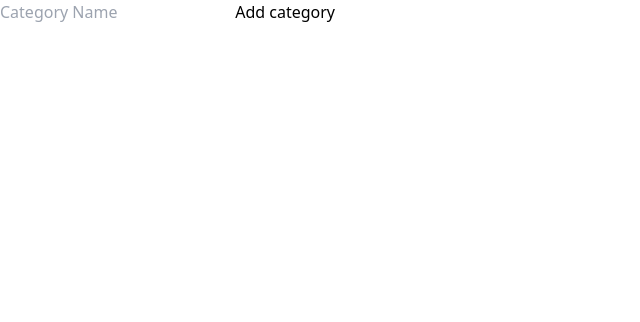
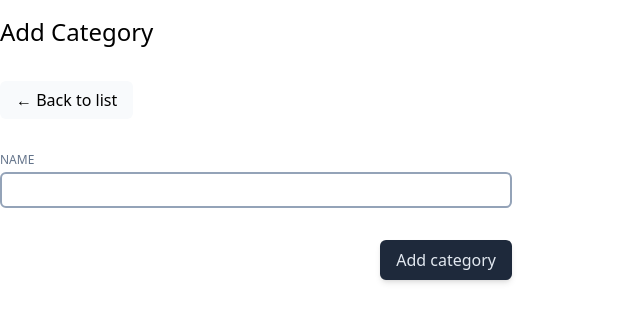
Before and after one commit to RonelTheGreat/inventory-app, a PHP site: template views/categories/add.php in a window 1280 px wide. Shown: the top 322 px of the page, without its empty margins (0-640 px from the left). Run offline with PHP 8.4, Linux system fonts and the light colour scheme; the template is opened without the code that fills it, so the values that code supplies are empty; style sheets or scripts are compiled from the project's sources; some libraries are stand-ins or nearby versions.

Commit message:
Sync input styles

```diff
--- a/views/categories/add.php
+++ b/views/categories/add.php
@@ -1,4 +1,21 @@
-<form method="POST">
-	<input type="text" name="name" placeholder="Category Name">
-	<button type="submit">Add category</button>
-</form>
+<div class="w-2/5 my-4">
+	<h1 class="text-2xl mb-10">Add Category</h1>
+	<div class="mb-10">
+		<a href="/index.php?p=categories&action=list" class="custom-secondary-button">
+			&larr; Back to list
+		</a>
+	</div>
+
+	<form method="POST">
+		<?php include_once ROOT_DIR . '/views/includes/alert-error.php'; ?>
+
+		<div class="mb-4">
+			<label class="custom-input-label">Name</label>
+			<input type="text" name="name" class="w-full custom-input">
+		</div>
+
+		<div class="flex flex-row items-center justify-end mt-8">
+			<button type="submit" class="custom-primary-button">Add category</button>
+		</div>
+	</form>
+</div>
--- a/views/products/add.php
+++ b/views/products/add.php
@@ -62,7 +62,7 @@
 		<?php include_once ROOT_DIR . '/views/includes/image-url-uploader.php' ?>
 
 		<div class="flex flex-row items-center justify-end mt-8">
-			<button type="submit"class="custom-primary-button">Add product</button>
+			<button type="submit" class="custom-primary-button">Add product</button>
 		</div>
 	</form>
 </div>
```
Also changed, not shown: views/categories/edit.php (+21 -6 lines).
